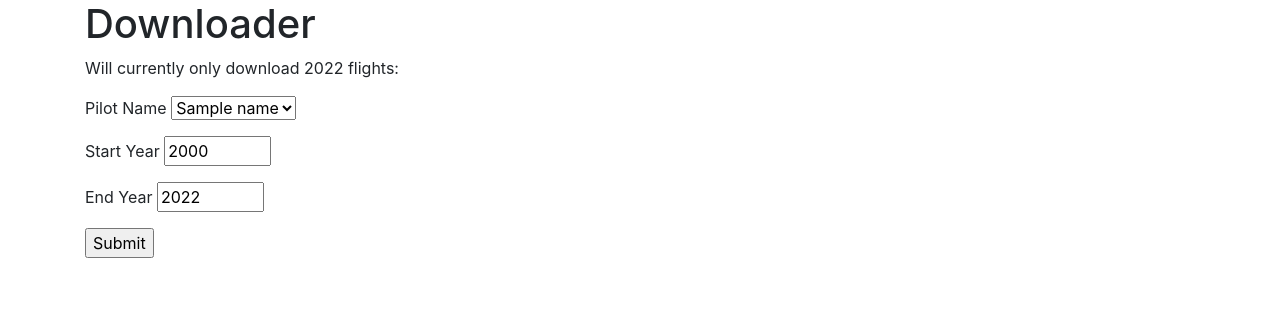
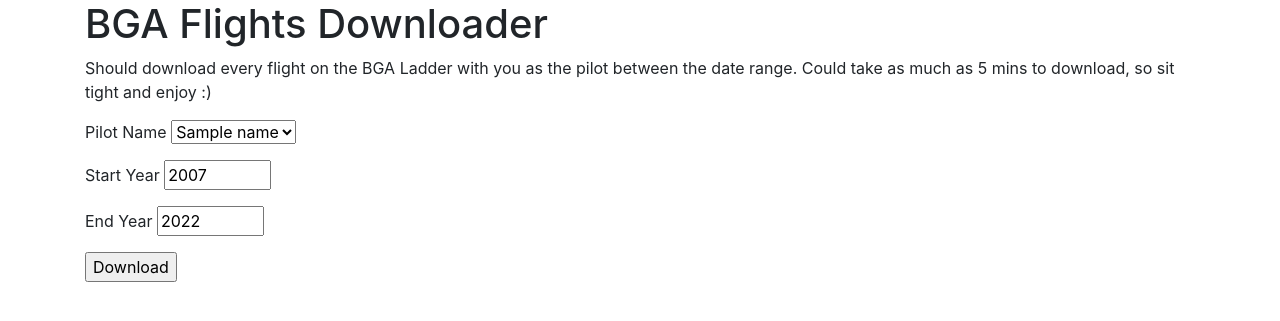
Before and after one commit to TobyF/BGA-Ladder-Downloader, a Flask app: template templates/downloader.html in a window 1280 px wide. Shown: the part 56-377 px from the top of the page. Run offline with Flask 2, Linux system fonts and the light colour scheme; the template is opened without the code that fills it: most values are stand-ins (such as "Sample title", 1, 10 or a date in 2020); some libraries are stand-ins or nearby versions.

Commit message:
Changed interface and fixed initial date range issues

```diff
--- a/templates/downloader.html
+++ b/templates/downloader.html
@@ -1,8 +1,8 @@
 {% extends 'base.html' %}
 
 {% block content %}
-    <h1>{% block title %} Downloader {% endblock %}</h1>
-    <p> Will currently only download 2022 flights:</p>
+    <h1>{% block title %} BGA Flights Downloader {% endblock %}</h1>
+    <p> Should download every flight on the BGA Ladder with you as the pilot between the date range. Could take as much as 5 mins to download, so sit tight and enjoy :)</p>
 
     <form action="/data" method = "POST">
     <!-- <p>Pilot ID <input type = "text" name = "pilot_id" /></p> -->
@@ -11,9 +11,9 @@
         <option value="{{ name['ID'] }}">{{ name['Name'] }}</option>
       {% endfor %}
     </select></p>
-    <p>Start Year <input type="number" min="1980" max="2022" step="1" value="2000" name = "start_year" /></p>
-    <p>End Year <input type="number" min="1980" max="2022" step="1" value="2022" name = "end_year" /></p>
-    <p><input type = "submit" value = "Submit" /></p>
+    <p>Start Year <input type="number" min="2007" max="2022" step="1" value="2007" name = "start_year" /></p>
+    <p>End Year <input type="number" min="2007" max="2022" step="1" value="2022" name = "end_year" /></p>
+    <p><input type = "submit" value = "Download" /></p>
     </form>
 
 {% endblock %}
```
